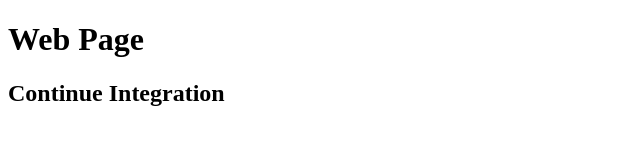
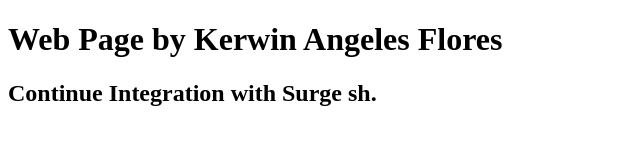
Before and after one commit to KerwinAngeles/IntegracionContinuaSurgesh, a plain HTML site: page index.html in a window 1280 px wide. Shown: the whole page, without its empty margins (0-640 px from the left). Drawn offline with Linux system fonts and the light colour scheme.

```diff
--- a/index.html
+++ b/index.html
@@ -6,7 +6,7 @@
     <title>WebPage</title>
 </head>
 <body>
-    <h1>Web Page</h1>
-    <h2>Continue Integration</h2>
+    <h1>Web Page by Kerwin Angeles Flores</h1>
+    <h2>Continue Integration with Surge sh.</h2>
 </body>
 </html>
```
